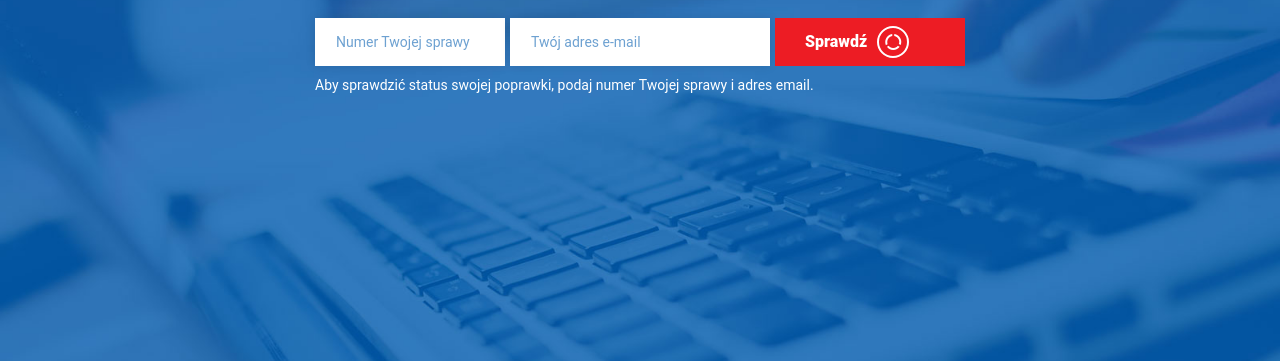
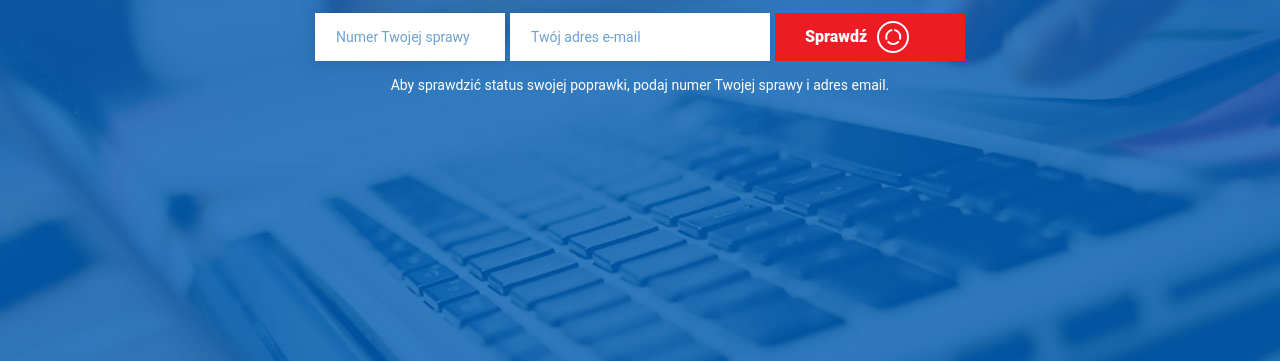
Before and after one commit to cutme/tesco, a website: page web/sprawdz-status.html in a window 1280 px wide. Shown: the part 396-757 px from the top of the page. Drawn offline with nearby package versions, Linux system fonts and the light colour scheme.

Commit message:
Text center

```diff
--- a/src/sass/components/_status-check.scss
+++ b/src/sass/components/_status-check.scss
@@ -17,6 +17,10 @@
 		&--2 {
 			width: 260px;
 		}
+	}
+
+	.o-row {
+		margin-bottom: 15px;
 	}
 
 	.o-btn {
--- a/src/sass/trumps/_trumps.scss
+++ b/src/sass/trumps/_trumps.scss
@@ -35,11 +35,7 @@
 
 .text-center {
 	text-align: center;
-}
-
-.text-justify {
-	text-align: justify;
-	text-align-last: center;
+	justify-content: center;
 }
 
 .weight-black {
--- a/web/sprawdz-status.html
+++ b/web/sprawdz-status.html
@@ -64,8 +64,8 @@
 					<button type="submit" class="o-btn o-btn--red o-btn--big weight-black">Sprawdź <i class="icon-circle in-oval"></i></button>
 				</div>
 
-				<div class="o-row">
-					<p class="text-center">Aby sprawdzić status swojej poprawki, podaj numer Twojej sprawy i adres email.</p>
+				<div class="o-row text-center">
+					<p>Aby sprawdzić status swojej poprawki, podaj numer Twojej sprawy i adres email.</p>
 				</div>
 			</form>
 		</div>
```
Also changed, not shown: src/sprawdz-status.html (+2 -2 lines), web/css/style.css.
